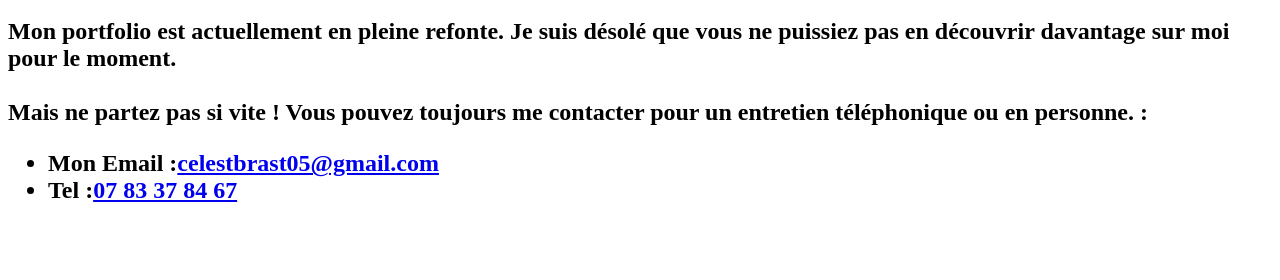
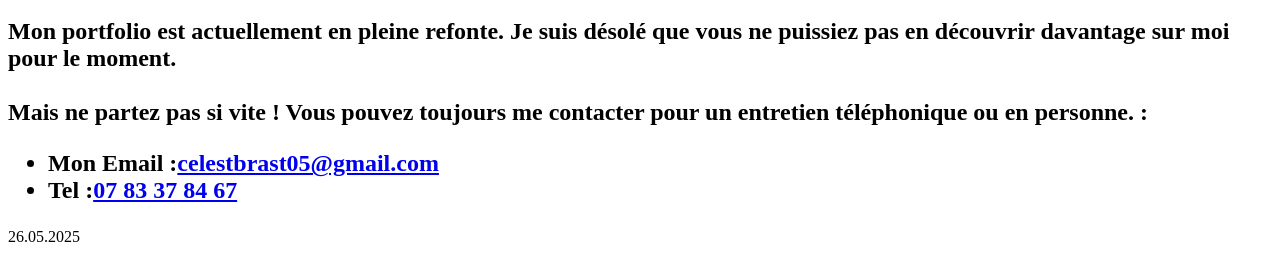
Before and after one commit to Squichips/portfolio, a plain HTML site: page index.html in a window 1280 px wide. Shown: the part 48-328 px from the top of the page. Drawn offline with Linux system fonts and the light colour scheme.

Commit message:
Update index.html

```diff
--- a/index.html
+++ b/index.html
@@ -16,7 +16,7 @@ Vous pouvez toujours me contacter pour un entretien téléphonique ou en personn
                 <li>Tel :<a href="tel">07 83 37 84 67</a></li>
             </ul>
         </h2>
-
+        <p>26.05.2025</p>
     </div>
 </body>
 </html>
```
